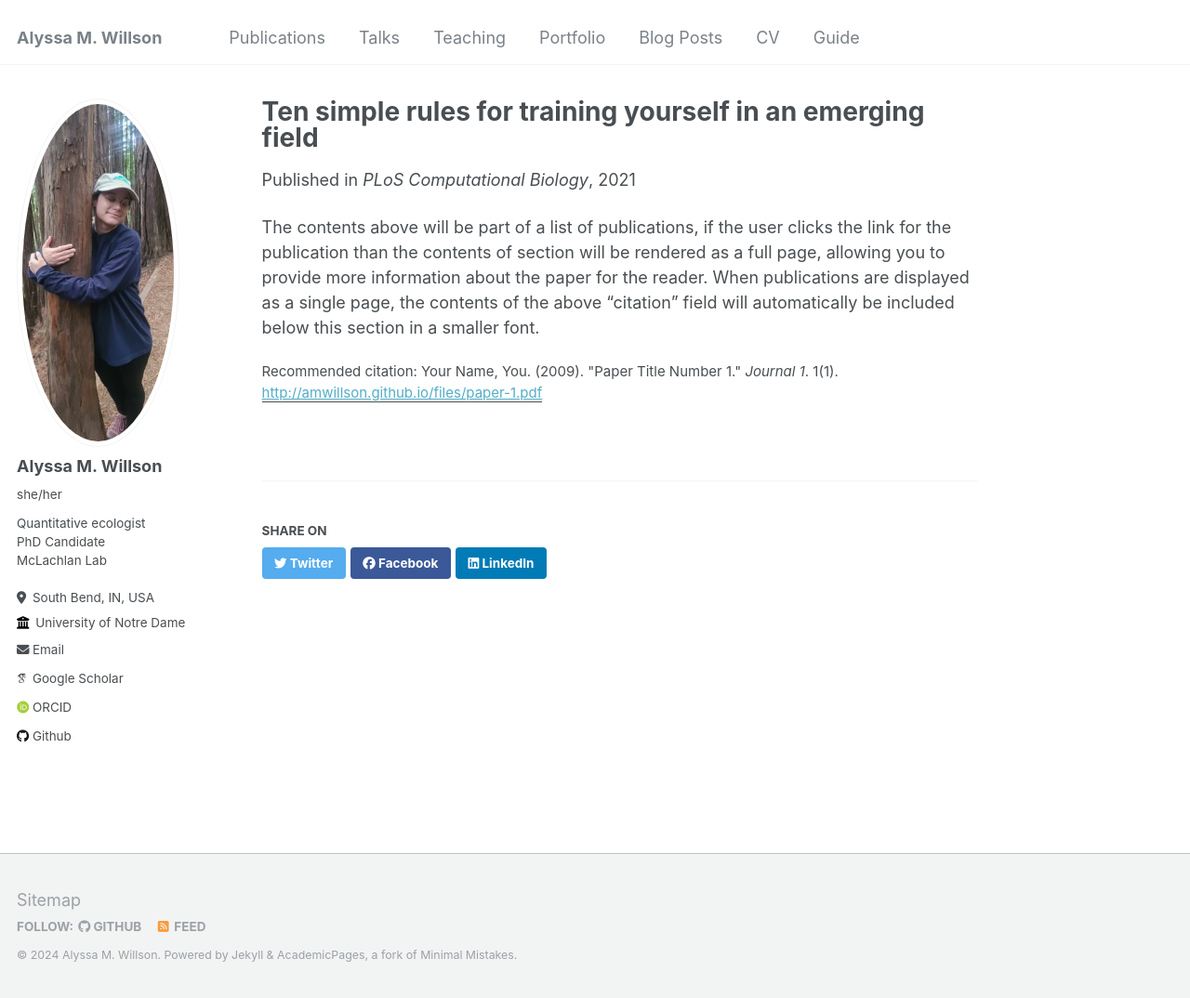
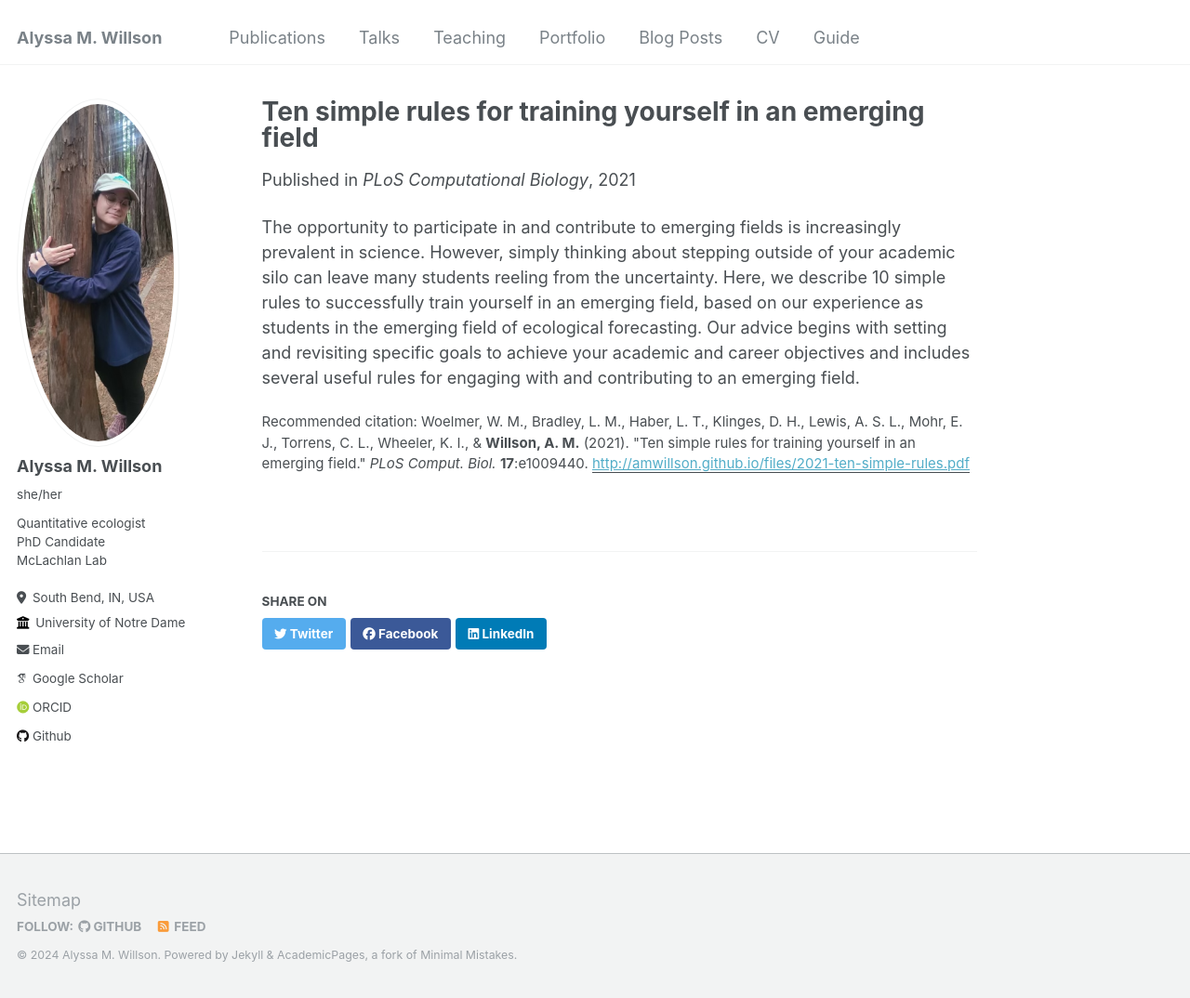
Before and after one commit to amwillson/amwillson.github.io, a Jekyll site: the page built from _publications/2021-ten-simple-rules-number-1.md, in a window 1280 px wide and 1074 px high. Shown: the whole window at 93% size. Built offline with Jekyll 4.4.1, drawn with Linux system fonts in a browser that asks for light colours; some web fonts are replaced.

Commit message:
Debugging

```diff
--- a/_publications/2021-ten-simple-rules-number-1.md
+++ b/_publications/2021-ten-simple-rules-number-1.md
@@ -5,8 +5,8 @@ permalink: /publication/2021-ten-simple-rules-number-1
 excerpt: 'This paper provides recommendations for graduate students in emerging disciplines, from a group of early career scientists in the emerging field of ecological forecasting.'
 date: 2021-10-28
 venue: 'PLoS Computational Biology'
-paperurl: 'http://amwillson.github.io/files/paper-1.pdf'
-citation: 'Your Name, You. (2009). &quot;Paper Title Number 1.&quot; <i>Journal 1</i>. 1(1).'
+paperurl: 'http://amwillson.github.io/files/2021-ten-simple-rules.pdf'
+citation: 'Woelmer, W. M., Bradley, L. M., Haber, L. T., Klinges, D. H., Lewis, A. S. L., Mohr, E. J., Torrens, C. L., Wheeler, K. I., & <b>Willson, A. M.</b> (2021). &quot;Ten simple rules for training yourself in an emerging field.&quot; <i>PLoS Comput. Biol.</i> <b>17</b>:e1009440.'
 ---
 
-The contents above will be part of a list of publications, if the user clicks the link for the publication than the contents of section will be rendered as a full page, allowing you to provide more information about the paper for the reader. When publications are displayed as a single page, the contents of the above "citation" field will automatically be included below this section in a smaller font.
+The opportunity to participate in and contribute to emerging fields is increasingly prevalent in science. However, simply thinking about stepping outside of your academic silo can leave many students reeling from the uncertainty. Here, we describe 10 simple rules to successfully train yourself in an emerging field, based on our experience as students in the emerging field of ecological forecasting. Our advice begins with setting and revisiting specific goals to achieve your academic and career objectives and includes several useful rules for engaging with and contributing to an emerging field.
```
Also changed, not shown: 2 other files.
